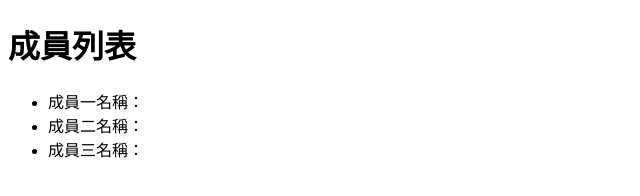
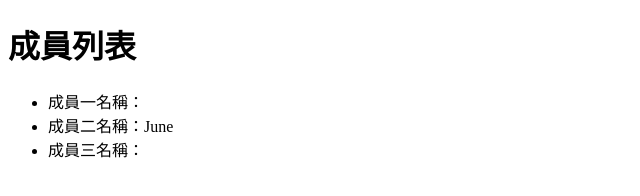
Before and after one commit to wi0821/git-week-4, a plain HTML site: page index.html in a window 1280 px wide. Shown: the full height of the page, 0-640 px from the left. Drawn offline with Linux system fonts and the light colour scheme.

Commit message:
新增成員b

```diff
--- a/index.html
+++ b/index.html
@@ -9,7 +9,7 @@
     <h1>成員列表</h1>
     <ul>
         <li>成員一名稱：</li>
-        <li>成員二名稱：</li>
+        <li>成員二名稱：June</li>
         <li>成員三名稱：</li>
     </ul>
 </body>
```
